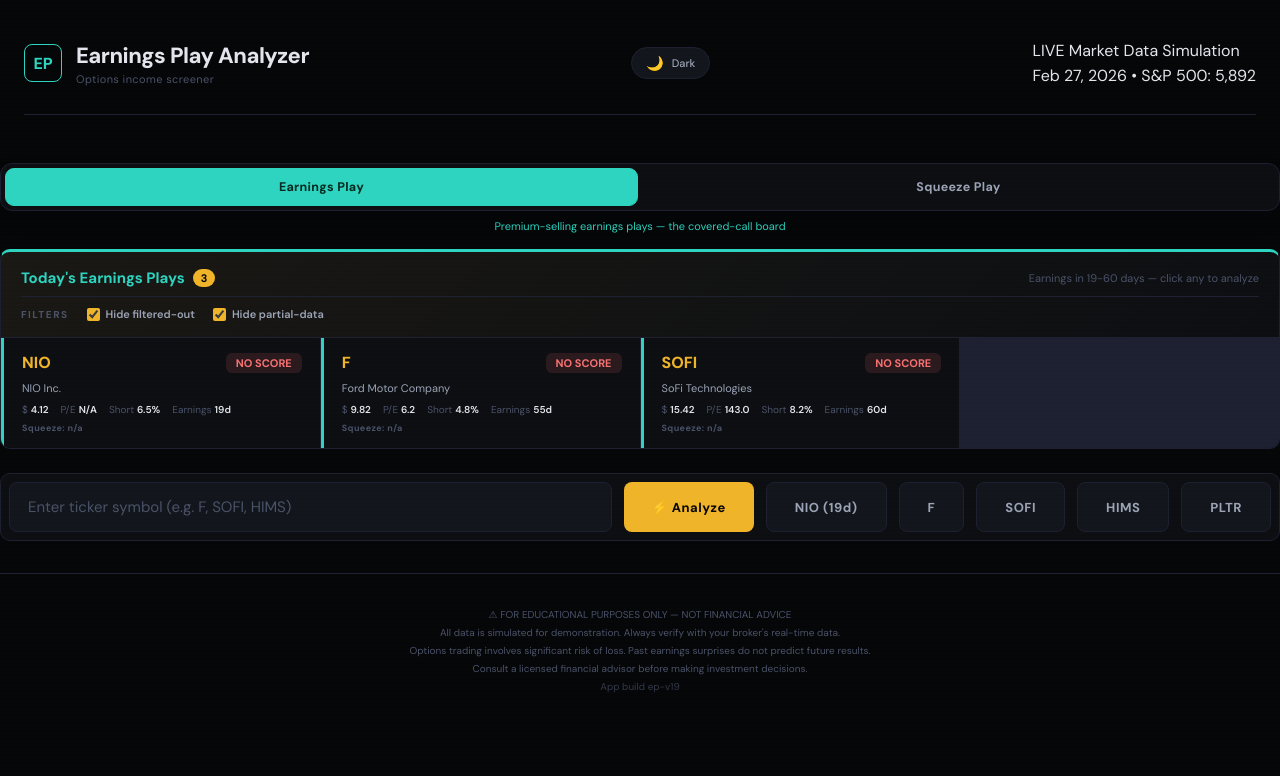
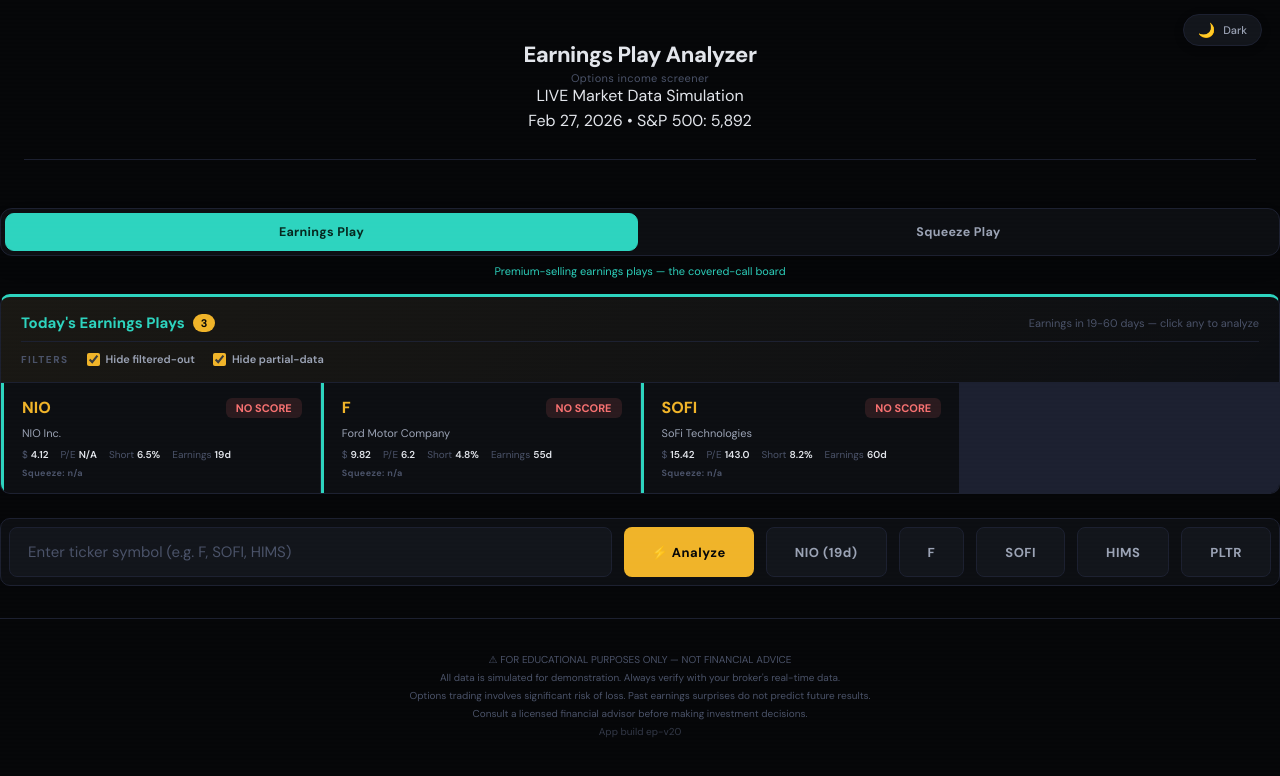
Before and after one commit to mattramey00-dotcom/options-analyzer, a plain HTML site: page index.html in a window 1280 px wide. Drawn offline with nearby package versions, Linux system fonts and the light colour scheme.

Commit message:
Masthead to spec: no tile, centered title, corner theme button

```diff
--- a/index.html
+++ b/index.html
@@ -553,6 +553,14 @@ body[data-mode="squeeze"]{--mode:#fb923c;--mode-glow:rgba(251,146,60,.5)}
 .sb-fill{height:100%;background:var(--mode);border-radius:3px}
 .sb-detail{display:block}
 
+/* ===== MASTHEAD FIX (Matt's spec: no tile, centered title, corner button) ===== */
+.app{position:relative}
+.masthead{flex-direction:column;align-items:center;text-align:center}
+.brand{flex-direction:column;align-items:center;gap:4px;text-align:center}
+.header-status{align-items:center;text-align:center}
+.theme-toggle{position:absolute;top:14px;right:18px;z-index:30;box-shadow:0 2px 10px rgba(0,0,0,.18)}
+@media (max-width:768px){ .theme-toggle{top:10px;right:12px} }
+
 /* ===== HEADER BALANCE PASS ===== */
 .mode-toggle{position:sticky;top:8px;z-index:45;box-shadow:0 10px 26px -14px rgba(0,0,0,.5)}
 .scan-filters{flex-basis:100%;display:flex;align-items:center;gap:18px;flex-wrap:wrap;border-top:1px solid var(--border);padding-top:10px}
@@ -583,21 +591,20 @@ body[data-mode="squeeze"]{--mode:#fb923c;--mode-glow:rgba(251,146,60,.5)}
 </head>
 <body data-mode="earnings">
 <div class="app">
+  <button class="theme-toggle" onclick="toggleTheme()" title="Switch light/dark mode">
+    <span class="toggle-icon">🌙</span>
+    <span class="toggle-label">Dark</span>
+  </button>
 
   <!-- HEADER -->
   <header class="masthead">
     <div class="brand">
-      <div class="brand-mark">EP</div>
       <div>
         <h1>Earnings Play Analyzer</h1>
         <p>Options income screener</p>
       </div>
     </div>
     <div class="header-status">
-        <button class="theme-toggle" onclick="toggleTheme()" title="Switch light/dark mode">
-          <span class="toggle-icon">🌙</span>
-          <span class="toggle-label">Dark</span>
-        </button>
       </div>
       <div class="status-text">
         <div><span class="live">LIVE</span> Market Data Simulation</div>
@@ -764,7 +771,7 @@ body[data-mode="squeeze"]{--mode:#fb923c;--mode-glow:rgba(251,146,60,.5)}
     ⚠ FOR EDUCATIONAL PURPOSES ONLY — NOT FINANCIAL ADVICE<br>
     All data is simulated for demonstration. Always verify with your broker's real-time data.<br>
     Options trading involves significant risk of loss. Past earnings surprises do not predict future results.<br>
-    Consult a licensed financial advisor before making investment decisions.<br><span style="opacity:.65">App build ep-v19</span>
+    Consult a licensed financial advisor before making investment decisions.<br><span style="opacity:.65">App build ep-v20</span>
   </div>
 </div>
 
--- a/sw.js
+++ b/sw.js
@@ -1,4 +1,4 @@
-const CACHE_NAME = 'ep-v19';
+const CACHE_NAME = 'ep-v20';
 // Relative to this script's own URL (i.e. the service worker's scope),
 // NOT the site root — this is a GitHub Pages *project* site served
 // under /options-analyzer/, so root-absolute paths like '/index.html'
```
